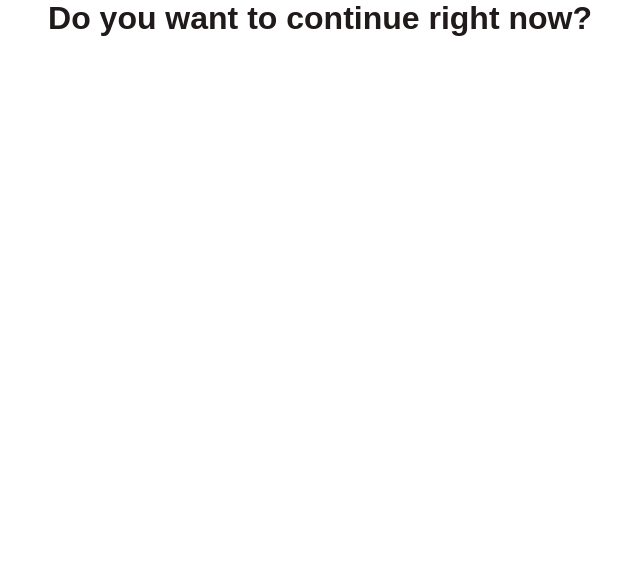
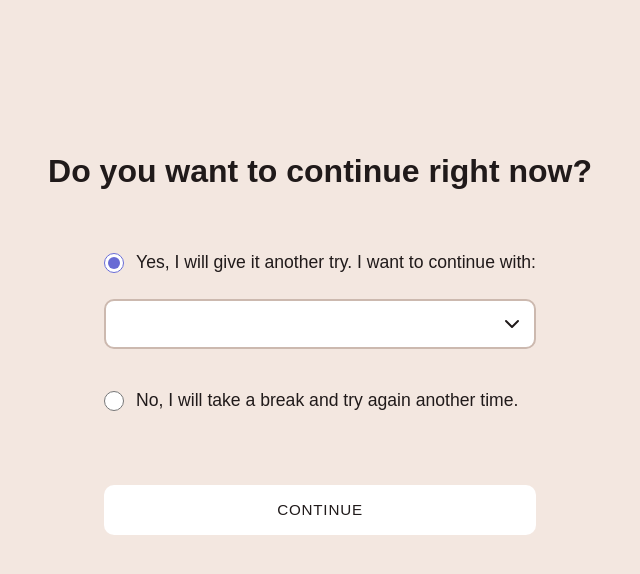
Before and after one commit to franzi-fk/nowably, a Vue app: page /task-continue in a window 1280 px wide. Shown: the top 574 px of the page, without its empty margins (320-960 px from the left). Built offline with nearby package versions, Linux system fonts and the light colour scheme; a web font is replaced by a local one.

Commit message:
feat: adds after-help view to ask if user wants to continue

```diff
--- a/src/assets/main.css
+++ b/src/assets/main.css
@@ -20,6 +20,8 @@
   --terra-02: #a8766c;
   --terra-03: #9e605a;
   --sky-01: #9dd1fe;
+  --cloud-01: #f2f2f2;
+  --cloud-02: #d8d8d8;
 }
 
 * {
--- /dev/null
+++ b/src/components/InputRadio.vue
@@ -0,0 +1,82 @@
+<template>
+  <label :for="id" class="input-label">
+    <input
+      type="radio"
+      :id="id"
+      :name="name"
+      :value="value"
+      v-model="internalValue"
+      class="custom-input radio"
+    />
+    {{ label }}
+  </label>
+</template>
+
+<script>
+export default {
+  name: 'RadioButton',
+  props: {
+    id: {
+      type: String,
+      required: true,
+    },
+    name: {
+      type: String,
+    },
+    value: {
+      type: [String, Number],
+      required: true,
+    },
+    modelValue: {
+      type: [String, Number],
+      required: true,
+    },
+    label: {
+      type: String,
+      required: true,
+    },
+  },
+  computed: {
+    internalValue: {
+      get() {
+        return this.modelValue
+      },
+      set(value) {
+        this.$emit('update:modelValue', value)
+      },
+    },
+  },
+}
+</script>
+
+<style scoped>
+/* Label style */
+.input-label {
+  cursor: pointer;
+  display: flex;
+  align-items: center;
+  justify-content: left;
+  font-size: 1.1rem;
+  gap: 0.75rem;
+}
+
+/* Default radio button styling with color and size adjustments */
+input[type='radio'] {
+  appearance: radio;
+  accent-color: var(--primary);
+  -webkit-appearance: radio;
+  min-width: 1.4rem;
+  min-height: 1.4rem;
+  background-color: var(--base-white);
+  cursor: pointer;
+  margin: 0.0625rem 0 0 0;
+}
+
+/* Small devices (landscape phones, 576px and up) */
+@media (min-width: 576px) {
+  input[type='radio'] {
+    min-width: 1.25rem;
+    min-height: 1.25rem;
+  }
+}
+</style>
--- /dev/null
+++ b/src/components/InputSelect.vue
@@ -0,0 +1,128 @@
+<template>
+  <div class="custom-select">
+    <select
+      v-model="localSelectedValue"
+      :disabled="disabled"
+      class="select-style"
+      :name="name"
+      :id="id"
+      @change="emitSelectedValue"
+    >
+      <option disabled value="">{{ placeholder }}</option>
+      <option v-for="item in items" :key="item[valueKey]" :value="item[valueKey]">
+        {{ item[labelKey] }}
+      </option>
+    </select>
+    <AppIcon name="chevronDown" class="select-icon" color="var(--base-black)" />
+  </div>
+</template>
+
+<script>
+import AppIcon from '@/components/AppIcon.vue'
+
+export default {
+  components: { AppIcon },
+  props: {
+    items: {
+      type: Array,
+      required: true,
+    },
+    modelValue: [String, Number], // v-model binding
+    labelKey: {
+      type: String,
+      required: true, // key for display text (what to display to the user -> most likely a description)
+    },
+    valueKey: {
+      type: String,
+      required: true, // key for the selected value (what to store, when user selects something -> most likely an id)
+    },
+    placeholder: {
+      type: String,
+      default: 'Select an option',
+    },
+    disabled: Boolean,
+    name: {
+      type: String,
+      default: '',
+    },
+    id: {
+      type: String,
+      default: '',
+    },
+  },
+  data() {
+    return {
+      localSelectedValue: this.modelValue, // Local state for the select input
+    }
+  },
+  watch: {
+    modelValue(newValue) {
+      this.localSelectedValue = newValue // Keep local state in sync with external model
+    },
+    // Watch for changes to 'modelValue'
+    // ensures that if the parent component updates 'modelValue',
+    // the internal 'localSelectedValue' is also updated
+  },
+  methods: {
+    emitSelectedValue() {
+      // is triggered when the user selects a value from the dropdown
+      // Emit the updated selected value to the parent component
+      this.$emit('update:modelValue', this.localSelectedValue)
+    },
+  },
+}
+</script>
+
+<style scoped>
+.custom-select {
+  position: relative;
+  display: inline-block;
+  width: 100%;
+}
+
+.select-style {
+  width: 100%;
+  height: 3.125rem;
+  border-radius: 0.625rem;
+  border: 2px solid var(--sand-03);
+  padding: 0.2rem 0.8rem;
+  font-size: 1rem;
+  letter-spacing: 0.03rem;
+  cursor: pointer;
+  appearance: none;
+  -webkit-appearance: none;
+  -moz-appearance: none;
+  transition: all 0.3s ease;
+  background-color: var(--base-white);
+}
+
+.select-icon {
+  position: absolute;
+  right: 12px;
+  top: 50%;
+  transform: translateY(-50%);
+  pointer-events: none;
+  color: var(--base-black);
+  transition: transform 0.3s ease;
+}
+
+/* Rotate the arrow when focused */
+.select-style:focus + .select-icon {
+  transform: translateY(-50%) rotate(180deg);
+}
+
+/* .select-style:disabled {
+  background-color: var(--cloud-01);
+  cursor: default;
+  border: 2px solid var(--cloud-02);
+} */
+
+.select-style:disabled {
+  opacity: 50%;
+  cursor: default;
+}
+
+.select-style:disabled + .select-icon {
+  opacity: 30%;
+}
+</style>
--- a/src/stores/taskStore.js
+++ b/src/stores/taskStore.js
@@ -5,6 +5,11 @@ export const useTaskStore = defineStore('taskStore', {
     tasks: [], // Full list of tasks
     currentTask: null, // Task currently being worked on
   }),
+  getters: {
+    openTasks() {
+      return this.tasks.filter((task) => task.doneState === false)
+    },
+  },
   actions: {
     addTask(task) {
       this.tasks.push(task)
--- a/src/views/AfterHelpView.vue
+++ b/src/views/AfterHelpView.vue
@@ -1,25 +1,169 @@
 <template>
-  <div class="after-help-view flex-grow">
-    <section class="welcome-message page-padding-inline">
-      <h1>Do you want to continue right now?</h1>
-    </section>
-  </div>
+  <section class="after-help-view page-padding-inline flex-grow">
+    <h1>Do you want to continue right now?</h1>
+    <form class="ask-if-continue" @submit.prevent="submitUserInput">
+      <fieldset>
+        <InputRadio
+          v-model="userInput"
+          type="radio"
+          name="task-continue"
+          id="continue-with-task"
+          value="continue"
+          label="Yes, I will give it another try. I want to continue with:"
+        />
+        <InputSelect
+          v-model="selectedValue"
+          :items="taskStore.openTasks"
+          labelKey="description"
+          valueKey="id"
+          :disabled="userInput === 'dont-continue'"
+          name="select-task"
+          id="select-task"
+          placeholder="Select a task"
+        />
+      </fieldset>
+      <fieldset>
+        <InputRadio
+          v-model="userInput"
+          type="radio"
+          name="task-continue"
+          id="do-not-continue"
+          value="dont-continue"
+          label="No, I will take a break and try again another time."
+        />
+      </fieldset>
+      <fieldset>
+        <SolidButton
+          type="text"
+          text="Continue"
+          background-color="var(--base-white)"
+          id="btn-continue"
+        />
+      </fieldset>
+    </form>
+  </section>
+  <!-- Snackbar -->
+  <SnackbarOverlay
+    ref="snackbar"
+    :text="snackbar.text"
+    :variant="snackbar.variant"
+    :duration="snackbar.duration"
+  />
 </template>
 
 <script>
+import SolidButton from '../components/SolidButton.vue'
+import SnackbarOverlay from '../components/SnackbarOverlay.vue'
+import InputSelect from '../components/InputSelect.vue'
 import { useTaskStore } from '../stores/taskStore'
 import { useRouter } from 'vue-router'
+import InputRadio from '../components/InputRadio.vue'
 
 export default {
-  components: {},
+  components: {
+    SolidButton,
+    InputSelect,
+    SnackbarOverlay,
+    InputRadio,
+  },
   data() {
     return {
       taskStore: useTaskStore(),
       router: useRouter(),
+      userInput: 'continue',
+      selectedValue: null, // Initially null until data is loaded
+      snackbar: {
+        text: '',
+        variant: 'info',
+        duration: 3000,
+      },
     }
   },
-  mounted() {},
+  methods: {
+    showSnackbar(variant, text, duration) {
+      this.snackbar.text = text
+      this.snackbar.variant = variant
+      this.snackbar.duration = Number(duration)
+      this.$refs.snackbar.show()
+    },
+    submitUserInput() {
+      if (this.userInput === 'continue' && this.selectedValue) {
+        const taskExists = this.taskStore.openTasks.some((task) => task.id === this.selectedValue)
+        if (taskExists) {
+          // Set the current task using the store's action
+          const selectedTask = this.taskStore.openTasks.find(
+            (task) => task.id === this.selectedValue,
+          )
+          this.taskStore.setCurrentTask(selectedTask)
+          this.router.push({ name: 'countdown', params: { id: selectedTask.id } })
+          return
+        } else {
+          this.showSnackbar('error', 'Please select a task.', 3000)
+          return
+        }
+      } else {
+        this.router.push({ name: 'home' })
+        return
+      }
+    },
+  },
+  mounted() {
+    // **Wait for taskStore data to load before setting the selectedValue**
+    Promise.all([this.taskStore.loadCurrentTask(), this.taskStore.loadTasksFromStorage()])
+      .then(() => {
+        // **Once the data is loaded, set selectedValue from currentTask**
+        this.selectedValue = this.taskStore.currentTask?.id || 'Select a task'
+      })
+      .catch((err) => {
+        console.error('Error loading tasks:', err)
+      })
+  },
 }
 </script>
 
-<style scoped></style>
+<style scoped>
+.after-help-view {
+  width: 100%;
+  min-height: 100vh;
+  display: flex;
+  flex-direction: column;
+  justify-content: center;
+  padding-bottom: 7rem;
+  align-items: center;
+  gap: 3rem;
+  background-color: var(--base-sand);
+}
+
+.ask-if-continue {
+  display: flex;
+  flex-direction: column;
+  gap: 2rem;
+}
+
+fieldset {
+  border: none;
+  margin: 0;
+  padding: 0;
+  display: flex;
+  flex-direction: column;
+  gap: 0.8rem;
+}
+
+.input-label {
+  min-height: 3.75rem;
+}
+
+#btn-continue {
+  margin-top: 2rem;
+}
+
+/* Small devices (landscape phones, 576px and up) */
+@media (min-width: 576px) {
+  .input-label {
+    min-height: 3rem;
+  }
+  .ask-if-continue {
+    gap: 1.75rem;
+  }
+}
+</style>
--- a/src/views/CountdownView.vue
+++ b/src/views/CountdownView.vue
@@ -60,7 +60,6 @@ export default {
   flex-direction: column;
   justify-content: center;
   align-items: center;
-  white-space: nowrap;
   background-image: radial-gradient(circle at 50%, var(--terra-01), var(--base-sand));
 }
 
--- a/src/views/HomeView.vue
+++ b/src/views/HomeView.vue
@@ -1,6 +1,6 @@
 <template>
   <AppHeader />
-  <div class="home-container flex-grow">
+  <div class="home-container flex-grow view-layout-default">
     <section class="welcome-message page-padding-inline">
       <h1>Welcome</h1>
       <span>Let's defeat procrastination now.</span>
--- a/src/views/NeedHelpView.vue
+++ b/src/views/NeedHelpView.vue
@@ -1,5 +1,5 @@
 <template>
-  <div class="need-help-view flex-grow" v-if="taskStore.currentTask">
+  <div class="need-help-view flex-grow page-padding-inline" v-if="taskStore.currentTask">
     <article id="help-demotivated" v-if="userStore.currentEmotion === 'demotivated'">
       <h1>demotivated?</h1>
       <section class="actions">
@@ -150,7 +150,6 @@ export default {
   flex-direction: column;
   justify-content: center;
   align-items: center;
-  white-space: nowrap;
 }
 
 .need-help-view {
@@ -161,9 +160,11 @@ export default {
   width: 100%;
   height: 100%;
   min-height: 100vh;
+  min-width: 100vw;
   display: grid;
   grid-template-rows: auto 1fr auto;
   background-color: var(--base-sand);
+  text-align: center;
 }
 
 .intro {
--- a/src/views/TaskInProgressView.vue
+++ b/src/views/TaskInProgressView.vue
@@ -1,5 +1,5 @@
 <template>
-  <div class="in-progress-view flex-grow">
+  <div class="in-progress-view flex-grow page-padding-inline">
     <h1 class="sr-only">Start working on the task</h1>
     <h2 class="task-progress-headline" v-if="this.taskStore.currentTask">
       {{ this.taskStore.currentTask.description }}
@@ -43,7 +43,6 @@ export default {
   justify-content: center;
   gap: 3rem;
   align-items: center;
-  white-space: nowrap;
   background-image: radial-gradient(circle at 50%, var(--terra-01), var(--base-sand));
 }
 </style>
--- a/src/views/TaskSuccess.vue
+++ b/src/views/TaskSuccess.vue
@@ -1,5 +1,5 @@
 <template>
-  <div class="success-view">
+  <div class="success-view flex-grow page-padding-inline">
     <h1>Great job, you have beaten procrastination.</h1>
     <router-link :to="{ name: 'home' }"
       ><SolidButton type="text" text="Back to Home"
@@ -16,7 +16,6 @@
   justify-content: center;
   gap: 3rem;
   align-items: center;
-  white-space: nowrap;
   background-image: radial-gradient(circle at 50%, var(--terra-01), var(--base-sand));
 }
 </style>
```
